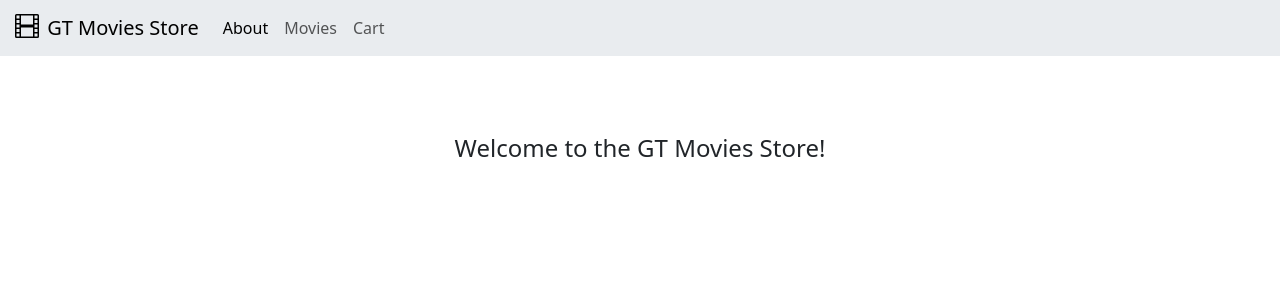
After one commit to MukProgram/2340Project1, a Django app: template Melody1Project/Movies/templates/Movies/index.html in a window 1280 px wide. The commit adds this page. Shown: the top 300 px of the page. Run offline with Django 5.2, Linux system fonts and the light colour scheme; the template is opened without the code that fills it, so the values that code supplies are empty.

Commit message:
edits to index and cart based on base
issues with DTL showing up on webpades, informed by mukesh it would be fixed in backend

```diff
--- a/Melody1Project/GTMoviesStore/settings.py
+++ b/Melody1Project/GTMoviesStore/settings.py
@@ -10,6 +10,7 @@
 https://docs.djangoproject.com/en/5.1/ref/settings/
 """
 
+import os
 from pathlib import Path
 
 # Build paths inside the project like this: BASE_DIR / 'subdir'.
@@ -55,8 +56,7 @@
 TEMPLATES = [
     {
         'BACKEND': 'django.template.backends.django.DjangoTemplates',
-        'DIRS': [BASE_DIR / 'templates']
-        ,
+        'DIRS': [os.path.join(BASE_DIR, 'Movies/templates')],
         'APP_DIRS': True,
         'OPTIONS': {
             'context_processors': [
--- a/Melody1Project/GTMoviesStore/urls.py
+++ b/Melody1Project/GTMoviesStore/urls.py
@@ -21,4 +21,6 @@
 urlpatterns = [
     path('admin/', admin.site.urls),
     path('', include("Movies.urls")),
+    path('cart/', include("cart.urls")),
+
 ]
--- a/Melody1Project/templates/Movies/base.html
+++ b/Melody1Project/Movies/templates/Movies/base.html
@@ -9,10 +9,10 @@
   </head>
   <body>
     <!-- Header -->
-    <nav class="navbar navbar-expand-lg bg-body-secondary">
+    <nav class="navbar fixed-top navbar-expand-lg bg-body-secondary">
       <div class="container-fluid">
         <a class="navbar-brand" href="#">
-          <img src="../images/film.svg" alt="Logo" width="30" height="24" class="d-inline-block align-text-top">
+          <img src="../../static/images/film.svg" alt="Logo" width="30" height="24" class="d-inline-block align-text-top">
           GT Movies Store
         </a>
         <button class="navbar-toggler" type="button" data-bs-toggle="collapse" data-bs-target="#navbarNav" aria-controls="navbarNav" aria-expanded="false" aria-label="Toggle navigation">
--- a/Melody1Project/templates/Movies/cart.html
+++ b/Melody1Project/Movies/templates/Movies/cart.html
@@ -21,7 +21,7 @@
                 </tr>
             </thead>
             <tbody>
-            {%for movie in template_data.movies_in_cart%}
+            {% for movie in movies %}
                 <tr>
                     <td>{{movie.id}}</td>
                     <td>{{movie.title}}</td>
--- /dev/null
+++ b/Melody1Project/Movies/templates/Movies/index.html
@@ -0,0 +1,20 @@
+{% extends 'base.html' %}
+{% block content %}
+<header class="masthead bg-index text-white text-center
+           py-4">
+  <div class="container d-flex align-items-center flex-
+  column pt-2">
+    <h2>GT Movies Store</h2>
+    <p>Your Ticket to Unlimited Entertainment!</p>
+  </div>
+</header>
+<div class="p-3">
+  <div class="container">
+    <div class="row mt-3">
+      <div class="col mx-auto text-center mb-3">
+        <h4>Welcome to the GT Movies Store!</h4>
+      </div>
+    </div>
+  </div>
+</div>
+{% endblock content%}
--- a/Melody1Project/Movies/views.py
+++ b/Melody1Project/Movies/views.py
@@ -4,3 +4,6 @@
 def index(request):
     movies = Movie.objects.all()
     return render(request, "Movies/index.html", {"movies": movies})
+def cart(request):
+    movies = Movie.objects.all()
+    return render(request, "Movies/cart.html", {"movies": movies})
--- a/Melody1Project/templates/Movies/index.html
+++ /dev/null
@@ -1,5 +0,0 @@
-<ul>
-{% for movie in movies%} }
-    {{ movie }}
-{% endfor %}
-</ul>
```
Also changed, not shown: Melody1Project/Movies/static/Movies/style.css (renamed from Melody1Project/static/Movies/style.css), Melody1Project/Movies/static/images/film.svg (renamed from Melody1Project/templates/images/film.svg).
